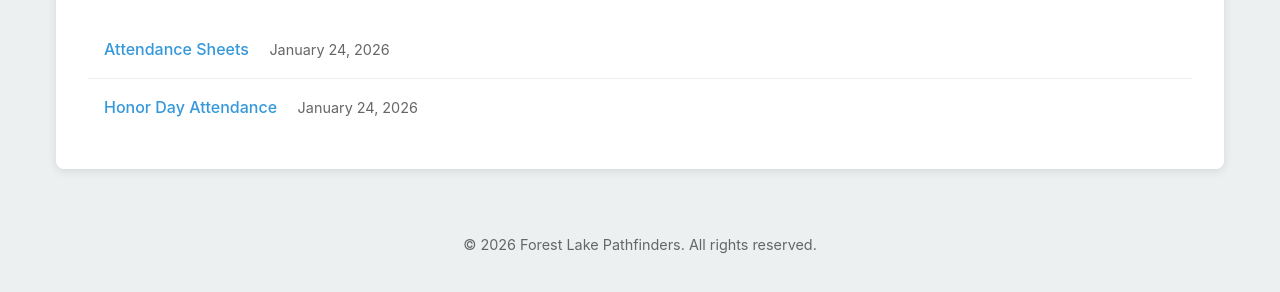
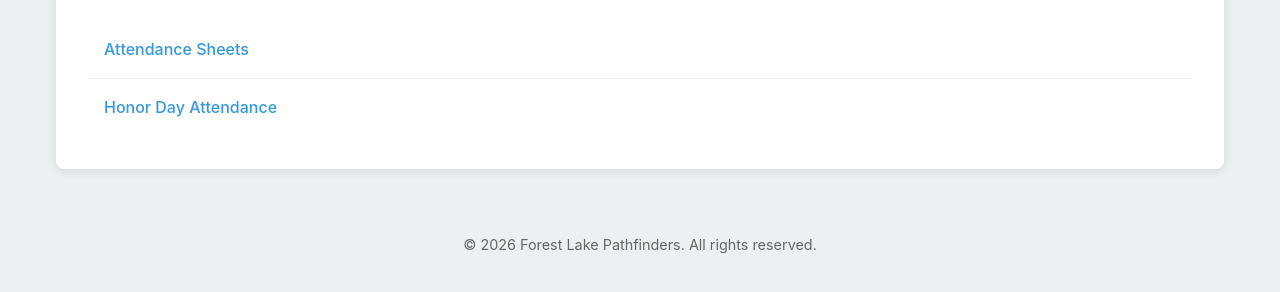
Before and after one commit to antgiant/Pathfinders, a website: page index.html in a window 1280 px wide. Shown: the part 280-572 px from the top of the page. Drawn offline with Linux system fonts and the light colour scheme.

Commit message:
style: remove dates from index page report list

```diff
--- a/index.html
+++ b/index.html
@@ -137,11 +137,9 @@
             <ul class="reports-list">
                 <li>
                     <a href="reports/attendance-sheets.html">Attendance Sheets</a>
-                    <span class="report-date">January 24, 2026</span>
                 </li>
                 <li>
                     <a href="reports/honor-day.html">Honor Day Attendance</a>
-                    <span class="report-date">January 24, 2026</span>
                 </li>
             </ul>
         </section>
```
Also changed, not shown: tests/attendance-sheets.test.js (+0 -4 lines), tests/honor-day.test.js (+0 -4 lines).
